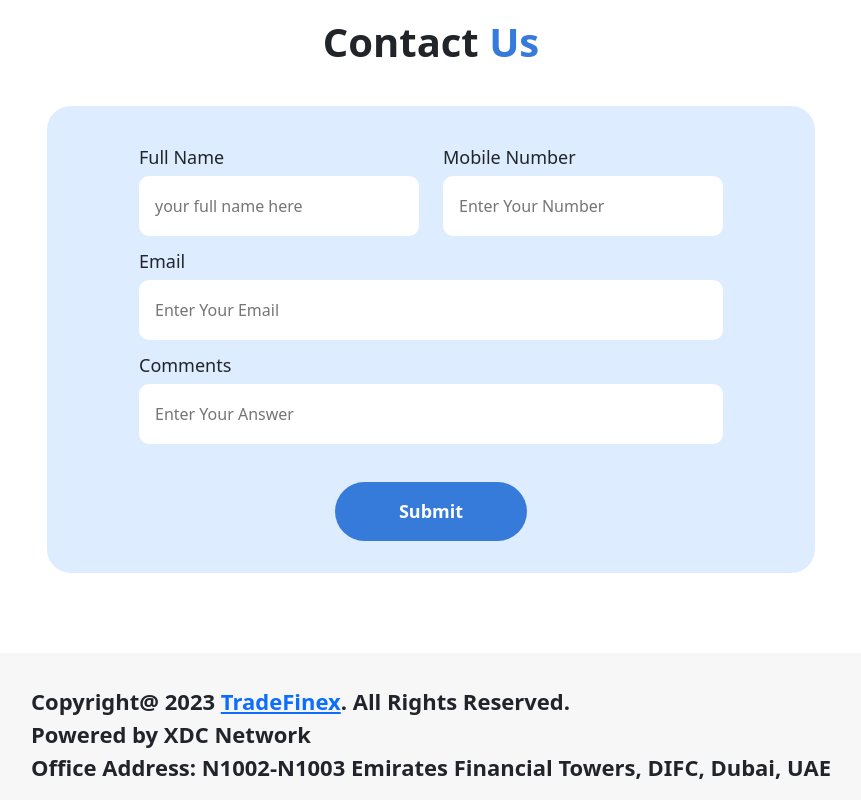
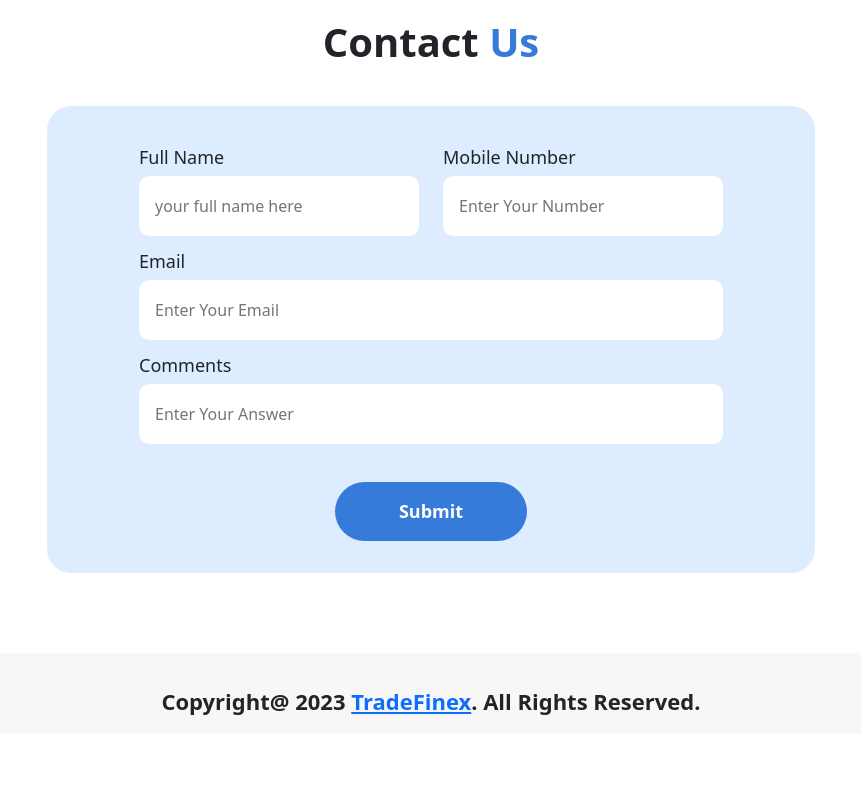
Before and after one commit to XinFinOrg/TradeFinTech, a React (Create React App) app: page / in a window 1280 px wide. Shown: the part 4092-4892 px from the top of the page, without its empty margins (209-1070 px from the left). After the commit the page ends 4826 px from the top, so only its background shows below. Built offline with nearby package versions, Linux system fonts and the light colour scheme.

Commit message:
removed office address

```diff
--- a/src/Pages/Home.js
+++ b/src/Pages/Home.js
@@ -280,8 +280,7 @@ const Home = () => {
       {/* footer */}
 
       <div className="footer">
-        <p>Copyright@ 2023 <a href = "https://www.tradefinex.org/" target="_blank">TradeFinex</a>. All Rights Reserved.
-        <br></br>Powered by XDC Network<br></br>Office Address: N1002-N1003 Emirates Financial Towers, DIFC, Dubai, UAE</p>
+        <p>Copyright@ 2023 <a href = "https://www.tradefinex.org/" target="_blank">TradeFinex</a>. All Rights Reserved.</p>
       </div>
     </div>
   );
```
